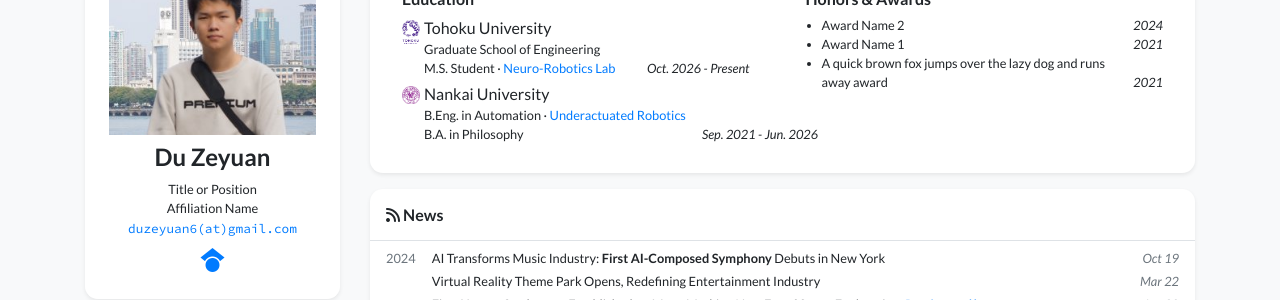
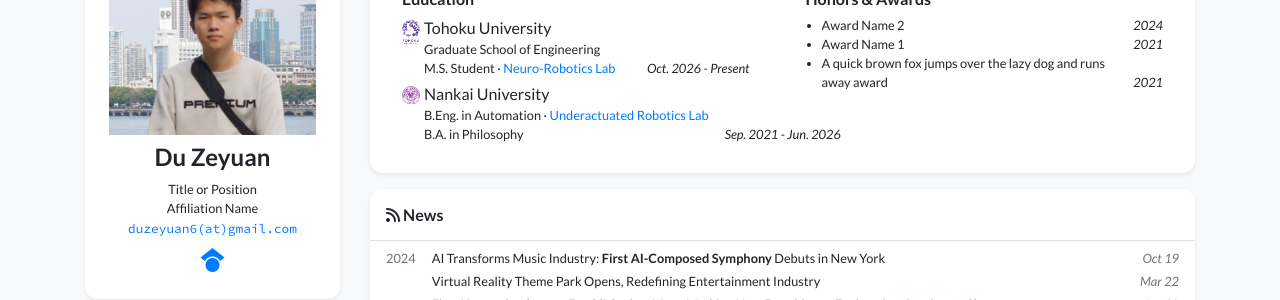
Before and after one commit to duzeyuan6/duzeyuan6.github.io, a Jekyll site: the page built from index.html, in a window 1280 px wide and 900 px high, scrolled down 394 px. Shown: the part 153-453 px from the top of the window. Built offline with Jekyll 4.4.1, drawn with Linux system fonts in a browser that asks for light colours; nearby versions of some CDN libraries; a style sheet for code colours, icons or effects is not loaded.

Commit message:
Revise Nankai University profile information
Updated educational details for Nankai University.

```diff
--- a/_data/profile.yml
+++ b/_data/profile.yml
@@ -43,10 +43,9 @@ education:
 - name: Nankai University
   logo: /assets/images/badges/nankai.jpg
   position: >-
-    B.Eng. in Automation ·
-    <a href="https://url.nankai.edu.cn/" target="_blank">Underactuated Robotics</a> <br/>
+    B.Eng. in Automation · <a href="https://url.nankai.edu.cn/" target="_blank">Underactuated Robotics Lab</a> <br/>
     B.A. in Philosophy
-  date: '<span style="margin-right: 10px;">Sep. 2021 - Jun. 2026</span>'
+  date: Sep. 2021 - Jun. 2026
 
 # experience:
 # - name: Peking University
```
